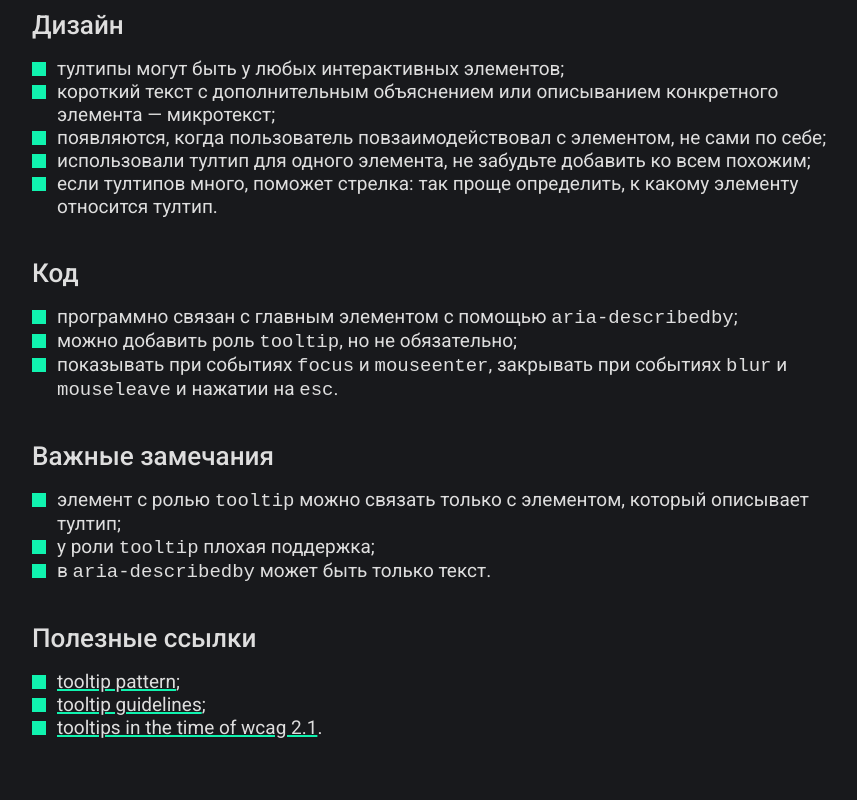
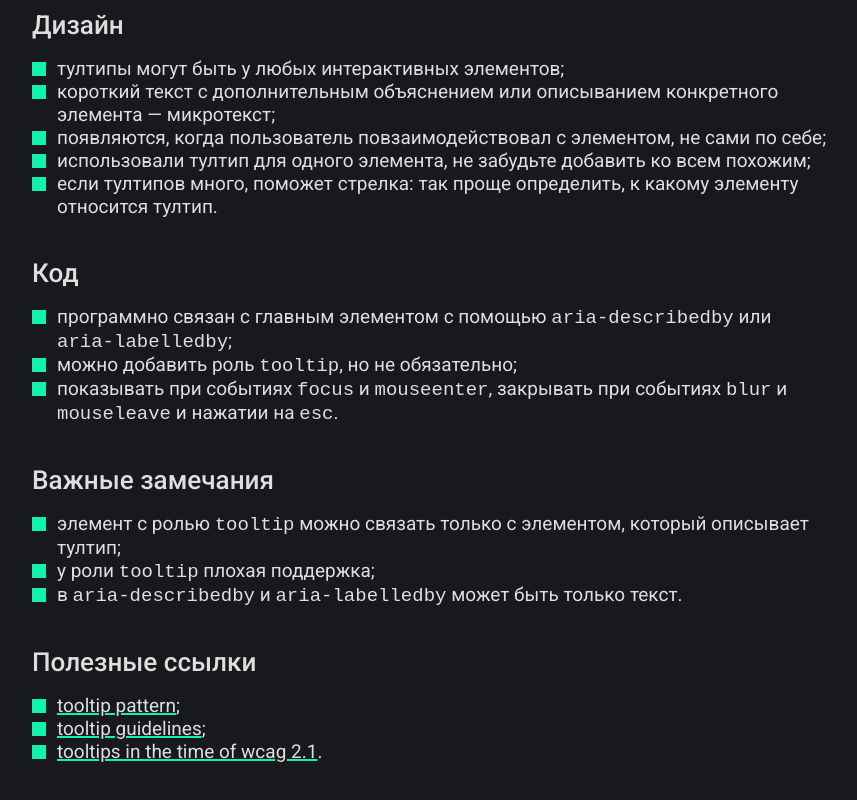
Before and after one commit to TatianaFokina/a11y-components, a plain HTML site: page tooltip/index.html in a window 1280 px wide. Shown: the part 530-1330 px from the top of the page, without its empty margins (208-1065 px from the left). Drawn offline with Linux system fonts and the light colour scheme.

Commit message:
Add a note about aria-labelledby

```diff
--- a/tooltip/index.html
+++ b/tooltip/index.html
@@ -220,7 +220,7 @@
     </ul>
     <h2>Код</h2>
     <ul>
-      <li>Программно связан с главным элементом с помощью <code>aria-describedby</code></li>
+      <li>Программно связан с главным элементом с помощью <code>aria-describedby</code> или <code>aria-labelledby</code></li>
       <li>Можно добавить роль <code>tooltip</code>, но не обязательно</li>
       <li>Показывать при событиях <code>focus</code> и <code>mouseenter</code>, закрывать при событиях <code>blur</code> и <code>mouseleave</code> и нажатии на <kbd>Esc</kbd></li>
     </ul>
@@ -228,7 +228,7 @@
     <ul>
       <li>Элемент с ролью <code>tooltip</code> можно связать только с элементом, который описывает тултип</li>
       <li>У роли <code>tooltip</code> плохая поддержка</li>
-      <li>В <code>aria-describedby</code> может быть только текст</li>
+      <li>В <code>aria-describedby</code> и <code>aria-labelledby</code> может быть только текст</li>
     </ul>
     <h2>Полезные ссылки</h2>
       <ul>
```
